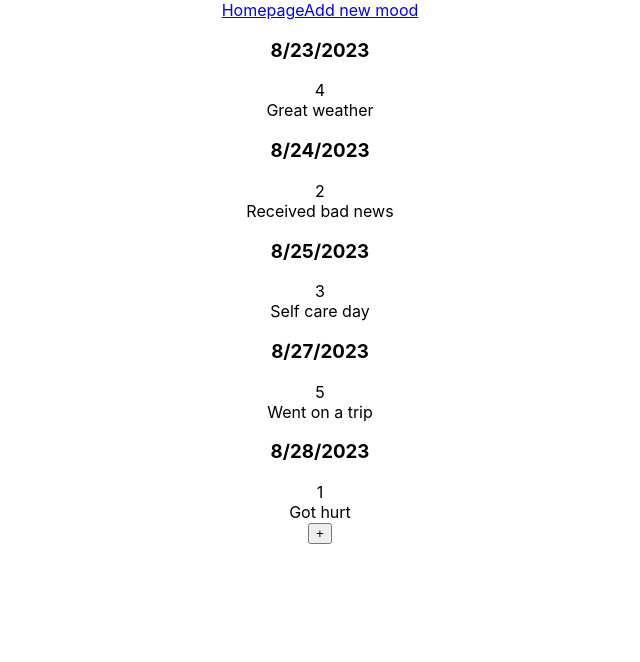
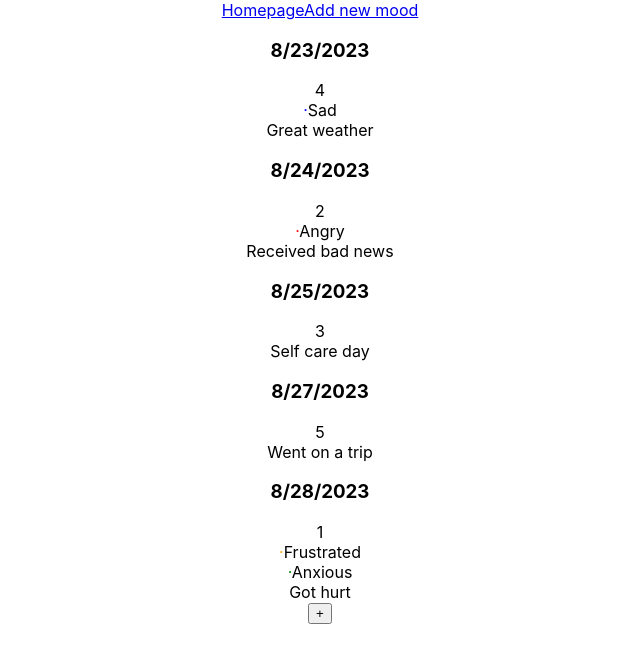
Before and after one commit to ndrlpzm/mood-tracker, a React (Create React App) app: page / in a window 1280 px wide. Shown: the top 662 px of the page, without its empty margins (320-960 px from the left). Built offline with nearby package versions, Linux system fonts and the light colour scheme.

Commit message:
displays tags

```diff
--- a/src/App.tsx
+++ b/src/App.tsx
@@ -14,7 +14,7 @@ function App() {
   useEffect(() => {
     dispatch({
       type: "replace",
-      mood: new Mood(-1,0,new Date(),""),
+      mood: new Mood(-1,0,new Date(),"",[]),
       moodIndex: -1,
       newList: data ?? [],
     });
--- a/src/data/apiMock.ts
+++ b/src/data/apiMock.ts
@@ -34,18 +34,19 @@ export function  returnAvailableTags(){
 /*------------------------------------------------------------------- */
 const now = new Date();
 var storedMoodList: Mood[] = [
-  { id: 1, value: 4, date: now, comment: "Great weather" },
-  { id: 2, value: 2, date: getDate(1), comment: "Received bad news" },
-  { id: 3, value: 3, date: getDate(2), comment: "Self care day" },
-  { id: 4, value: 5, date: getDate(4), comment: "Went on a trip" },
-  { id: 5, value: 1, date: getDate(5), comment: "Got hurt" },
+  { id: 1, value: 4, date: now, comment: "Great weather", tags:[{ id: 1, value: "Sad", color: "blue" }] },
+  { id: 2, value: 2, date: getDate(1), comment: "Received bad news", tags:[{ id: 2, value: "Angry", color: "red"  }]  },
+  { id: 3, value: 3, date: getDate(2), comment: "Self care day", tags:[]  },
+  { id: 4, value: 5, date: getDate(4), comment: "Went on a trip", tags:[]  },
+  { id: 5, value: 1, date: getDate(5), comment: "Got hurt", tags:[{ id: 4, value: "Frustrated", color: "orange"  },
+  { id: 3, value: "Anxious", color: "green"  }]  },
 ];
 var storedTagList: Tag[] = [
-  { id: 1, value: "Sad", color: "" },
-  { id: 2, value: "Angry", color: "S"  },
-  { id: 3, value: "Anxious", color: ""  },
-  { id: 4, value: "Worried", color: ""  },
-  { id: 5, value: "Tired", color: ""  },
+  { id: 1, value: "Sad", color: "blue" },
+  { id: 2, value: "Angry", color: "red"  },
+  { id: 3, value: "Anxious", color: "green"  },
+  { id: 4, value: "Frustrated", color: "orange"  },
+  { id: 5, value: "Tired", color: "gray"  },
 ];
 
 function delay(ms: number) {
--- a/src/data/classes/mood.ts
+++ b/src/data/classes/mood.ts
@@ -1,13 +1,17 @@
+import { Tag } from "./tag";
+
 export class Mood{
 	id:number;
 	value: number;
 	date: Date;
 	comment: string;
+	tags: Tag[]
 
-	constructor(id:number, value: number, date: Date,comment: string){
+	constructor(id:number, value: number, date: Date,comment: string, tags:Tag[]){
 		this.id=id;
 		this.value=value;
 		this.date=date;
 		this.comment=comment;
+		this.tags=tags;
 	}
 }
--- a/src/detail/MoodDetail.tsx
+++ b/src/detail/MoodDetail.tsx
@@ -4,12 +4,13 @@ import ValueContainer from "./ValueContainer";
 import useSWRMutation from "swr/mutation";
 import { addMood } from "../data/apiMock";
 import { MoodAction } from "../data/moodReducer";
+import TagDisplay from "./TagDisplay";
 interface MoodInput {
   moodList: Mood[];
   dispatchMoods: React.Dispatch<MoodAction>;
 }
 function MoodDetail({ moodList, dispatchMoods }: MoodInput) {
-  const [mood, setMood] = useState(new Mood(-1,0,new Date(),""));
+  const [mood, setMood] = useState(new Mood(-1,0,new Date(),"", []));
   const [moodValue, setMoodValue] = useState(0);
   const { trigger: triggerAddMood, data: returnData } = useSWRMutation(
     "../data/apiMock.ts",
@@ -45,6 +46,7 @@ function MoodDetail({ moodList, dispatchMoods }: MoodInput) {
     <article>
       <form onSubmit={handleSubmit}>
         <ValueContainer moodValue={moodValue} setMoodValue={setMoodValue} />
+        <TagDisplay tagList={mood.tags}></TagDisplay>
         <input
           type="text"
           onChange={(e) => {
--- /dev/null
+++ b/src/detail/TagDisplay.tsx
@@ -0,0 +1,11 @@
+import { Tag } from "../data/classes/tag";
+
+interface TagDisplayInput {
+	tagList: Tag[];
+  }
+function TagDisplay({tagList}:TagDisplayInput){
+	return(<div>
+		{tagList.map(tag => <div><span style={{color:tag.color}}>·</span>{tag.value}</div>)}
+		</div>);
+	}
+export default TagDisplay;
--- /dev/null
+++ b/src/detail/TagSelector.tsx
@@ -0,0 +1,4 @@
+function TagSelector(){
+return(<></>);
+}
+export default TagSelector;
--- a/src/home/Home.tsx
+++ b/src/home/Home.tsx
@@ -2,6 +2,7 @@ import ClipLoader from "react-spinners/ClipLoader";
 import { Mood } from "../data/classes/mood";
 import React from "react";
 import { useNavigate } from "react-router-dom";
+import TagDisplay from "../detail/TagDisplay";
 
 interface HomeInput {
   moodList: Mood[];
@@ -18,6 +19,7 @@ function Home({ moodList, isLoading }: HomeInput) {
       const art: JSX.Element = (
         <article key={mood.id}>
           <div>{mood.value}</div>
+          <div><TagDisplay tagList={mood.tags}/></div>
           <div>{mood.comment}</div>
         </article>
       );
```
